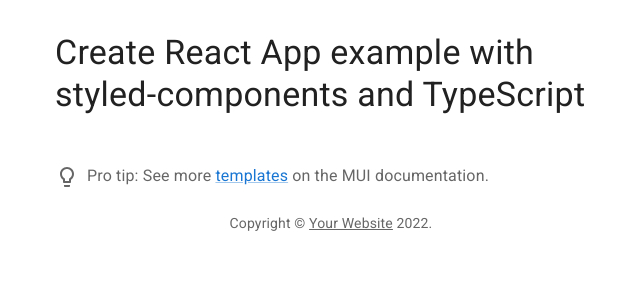
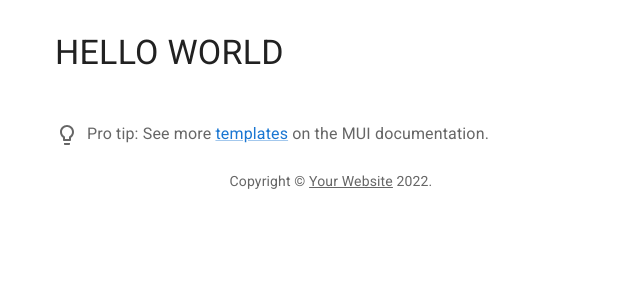
Before and after one commit to letgodoy/starbucks-img-project, a React (Create React App) app: page / in a window 1280 px wide. Shown: the top 300 px of the page, without its empty margins (309-949 px from the left). Built offline with nearby package versions, Linux system fonts and the light colour scheme; no server answers.

Commit message:
hello word

```diff
--- a/src/App.tsx
+++ b/src/App.tsx
@@ -44,7 +44,7 @@
     <Container maxWidth="sm">
       <Box sx={{ my: 4 }}>
         <Typography variant="h4" component="h1" gutterBottom>
-          Create React App example with styled-components and TypeScript
+          HELLO WORLD
         </Typography>
         <ProTip />
         <Copyright />
```
